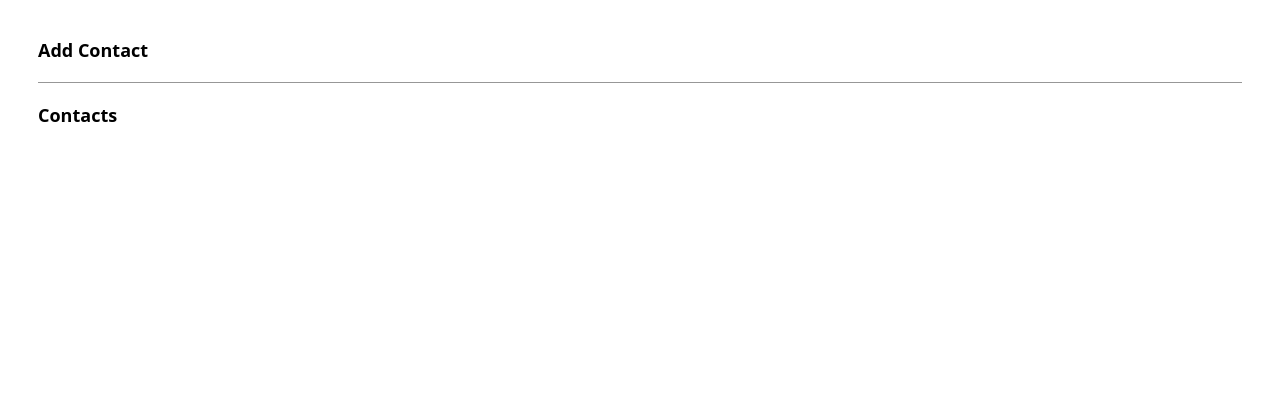
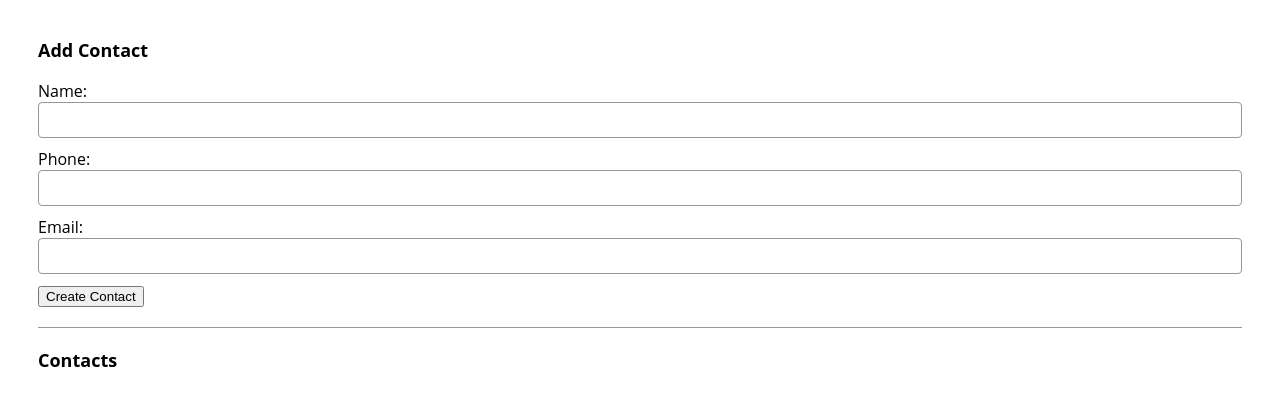
Before and after one commit to lyzboy/appointment-planner, a React (Create React App) app: page /contacts in a window 1280 px wide. Shown: the top 406 px of the page. Built offline with nearby package versions, Linux system fonts and the light colour scheme.

Commit message:
Create framework of contact form

```diff
--- a/src/components/contactForm/ContactForm.js
+++ b/src/components/contactForm/ContactForm.js
@@ -7,9 +7,49 @@ export const ContactForm = ({
     setPhone,
     email,
     setEmail,
-  handleSubmit
+    handleSubmit,
 }) => {
     return (
-    <></>
+        <>
+            <form>
+                <label htmlFor="contactName">
+                    Name:
+                    <input
+                        type="text"
+                        id="contactName"
+                        name="contactName"
+                        value={name}
+                        onChange={(e) => {
+                            setName(e.target.value);
+                        }}
+                    />
+                </label>
+                <label htmlFor="phone">
+                    Phone:
+                    <input
+                        type="text"
+                        id="phone"
+                        name="phone"
+                        value={phone}
+                        onChange={(e) => {
+                            setPhone(e.target.value);
+                        }}
+                    />
+                </label>
+                <label htmlFor="email">
+                    Email:
+                    <input
+                        type="email"
+                        id="email"
+                        name="email"
+                        value={email}
+                        onChange={(e) => {
+                            setEmail(e.target.value);
+                        }}
+                    />
+                </label>
+                <button type="submit">Create Contact</button>
+            </form>
+        </>
     );
 };
```
Also changed, not shown: 1 other file (tests, documents, lock files or other folders). Lines whose indentation alone changed are shown as unchanged.
